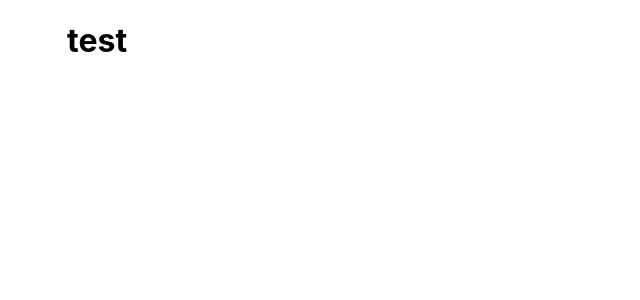
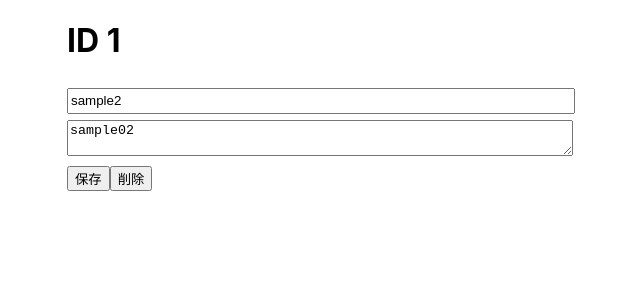
Before and after one commit to assassin2374/todo-app-study, a React (Create React App) app: page /edit/1 in a window 1280 px wide. Shown: the top 300 px of the page, without its empty margins (323-963 px from the left). Built offline with nearby package versions, Linux system fonts and the light colour scheme.

Commit message:
編集画面と削除機能の追加

```diff
--- a/src/App.js
+++ b/src/App.js
@@ -2,14 +2,17 @@ import './App.css';
 import TodoList from './views/TodoList/TodoList';
 import TodoEdit from './views/TodoEdit/TodoEdit';
 import { BrowserRouter as Router, Route } from 'react-router-dom';
+import { TodoListProvider } from './context/TodoListContext'
 
 const App = () => {
   return (
     <div className="App">
-      <Router>
-        <Route exact path="/" component={TodoList} />
-        <Route path="/edit/:id" component={TodoEdit} />
-      </Router>
+      <TodoListProvider>
+        <Router>
+          <Route exact path="/" component={TodoList} />
+          <Route path="/edit/:id" component={TodoEdit} />
+        </Router>
+      </TodoListProvider>
     </div>
   );
 }
--- /dev/null
+++ b/src/context/TodoListContext.js
@@ -0,0 +1,36 @@
+import {createContext, useState} from 'react'
+
+export const TodoListContext = createContext({});
+
+const sampleTodolist=[
+  {
+    id:0,
+    title:'sample1',
+    description:'sample01',
+  },
+  {
+    id:1,
+    title:'sample2',
+    description:'sample02',
+  },
+  {
+    id:2,
+    title:'sample3',
+    description:'sample03',
+  }
+];
+export const TodoListProvider=({ children })=>{
+  const [todoList, setTodoList]= useState(sampleTodolist);
+  return (
+    <TodoListContext.Provider
+      value={
+        {
+          todoList,
+          setTodoList
+        }
+      }
+    >
+      {children}
+    </TodoListContext.Provider>
+  );
+}
--- a/src/views/TodoEdit/TodoEdit.css
+++ b/src/views/TodoEdit/TodoEdit.css
@@ -0,0 +1,39 @@
+.todo-form {
+  width: 400px;
+  margin: 8px 16px;
+  padding-bottom: 16px;
+  border-bottom: 1px solid #aaa;
+}
+
+.todo-title-input {
+  line-height: 20px;
+  width: 500px;
+  margin: 6px 0;
+}
+
+.todo-description-input {
+  width: 500px;
+  margin: 0 0 6px 0;
+}
+
+.todo-add-button {
+  margin-bottom: 20px;
+  padding: 8px;
+  border: none;
+  box-sizing: border-box;
+  width: 500px;
+  display: inline-block;
+  position: relative;
+  cursor: pointer;
+  text-align: center;
+  border: 3px solid #5f5f5f;
+  border-radius: 5px;
+  background-color: #5f5f5f;
+  color: #fff;
+  transition: 0.3s all;
+}
+.todo-add-button:hover {
+  border: 3px solid #5f5f5f;
+  background-color: #efefef;
+  color: #2f2f2f;
+}
--- a/src/views/TodoEdit/TodoEdit.js
+++ b/src/views/TodoEdit/TodoEdit.js
@@ -1,8 +1,59 @@
-import Resct from 'react';
+import { Fragment, useContext, useState } from 'react';
+import './TodoEdit'
+import { useHistory, useParams } from "react-router-dom";
+import { TodoListContext } from '../../context/TodoListContext'
 
 const TodoEdit=()=>{
+  const id = parseInt(useParams().id);
+  const {todoList, setTodoList} = useContext(TodoListContext);
+  const todo = todoList.filter((todo) => todo.id === id)[0]
+  const [title, setTitle]= useState(todo.title);
+  const [description, setDescription]= useState(todo.description);
+
+  const history = useHistory();
+
+  const changeTitle=(e)=>{
+    setTitle(e.target.value);
+  }
+  const changeDescription=(e)=>{
+    setDescription(e.target.value);
+  }
+
+  const clickedSave=()=>{
+    const newTodolist = todoList.slice();
+    newTodolist.forEach((todo) => {
+      if( todo.id === id ){
+        todo.title = title;
+        todo.description = description;
+      }
+    });
+    setTodoList(newTodolist);
+    history.push('/');
+  }
+  const clickedDelete=()=>{
+    const newTodolist = todoList.slice().filter((todo) => todo.id !== id);
+    setTodoList(newTodolist);
+    history.push('/');
+  }
+
   return(
-    <h1>test</h1>
+    <Fragment>
+      <h1>ID {id}</h1>
+        <input
+          className='todo-title-input'
+          type='text'
+          value={title}
+          onChange={changeTitle}
+        />
+        <textarea
+          className='todo-description-input'
+          type='text'
+          value={description}
+          onChange={changeDescription}
+        />
+      <button onClick={clickedSave}>保存</button>
+      <button onClick={clickedDelete}>削除</button>
+    </Fragment>
   );
 }
 
--- a/src/views/TodoList/TodoList.js
+++ b/src/views/TodoList/TodoList.js
@@ -1,30 +1,14 @@
-import {Fragment, useState} from 'react'
+import {Fragment, useContext, useState} from 'react'
 import './TodoList.css';
+import {TodoListContext} from '../../context/TodoListContext'
 import TodoItem from '../../components/Todoitem';
 import { useHistory } from "react-router-dom";
 
-const sampleTodolist=[
-  {
-    id:0,
-    title:'sample1',
-    description:'sample01',
-  },
-  {
-    id:1,
-    title:'sample2',
-    description:'sample02',
-  },
-  {
-    id:2,
-    title:'sample3',
-    description:'sample03',
-  }
-  ];
 
 const TodoList = () => {
   const [title, setTitle]= useState('');
   const [description, setDescription]= useState('');
-  const [todoList, setTodoList]= useState(sampleTodolist);
+  const {todoList, setTodoList}= useContext(TodoListContext);
 
   const history = useHistory();
 
@@ -36,8 +20,11 @@ const TodoList = () => {
   }
 
   const clickedButton=(e)=>{
+    let newId = 0;
+    if(todoList.length > 0){
+      newId = Math.max(...todoList.map((todo)=>todo.id)) + 1;
+    }
     const newTodolist=todoList.slice();
-    let newId=Math.max(...todoList.map((todo)=>todo.id))+1;
     const newTodo={
       id:newId++,
       title:title,
```
